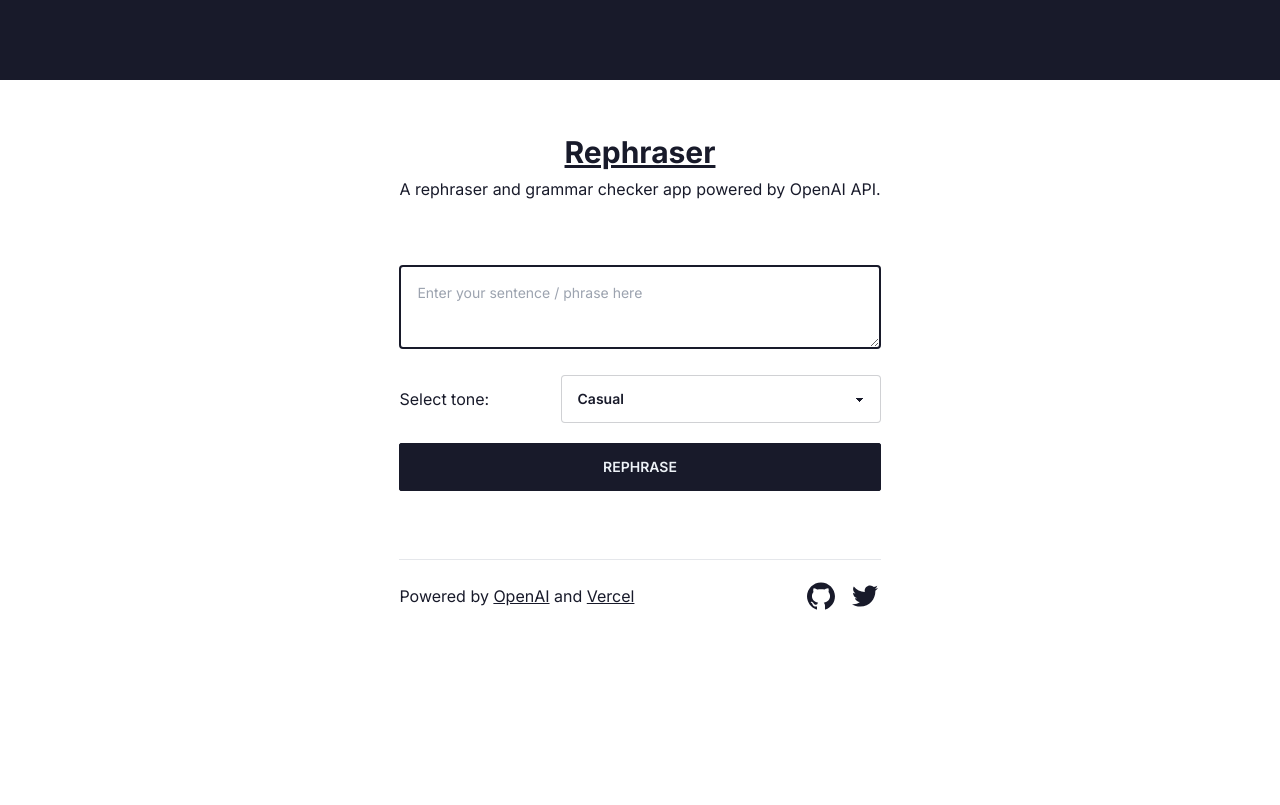
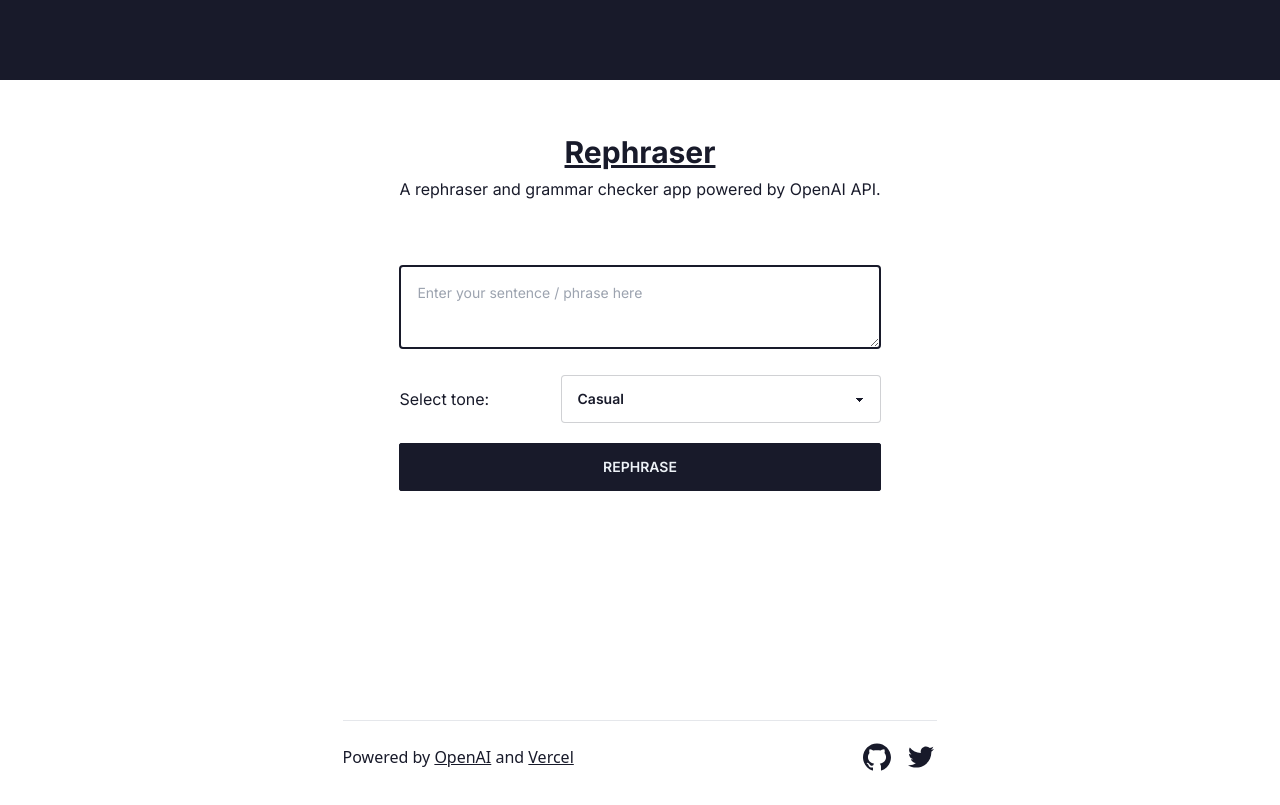
Before and after one commit to JohnPevien/rephraser, a Next.js app: page / in a window 1280 px wide. Built offline with nearby package versions, Linux system fonts and the light colour scheme.

Commit message:
make <main> fill the height

```diff
--- a/pages/index.tsx
+++ b/pages/index.tsx
@@ -133,8 +133,9 @@ export default function Home() {
   };
 
   return (
+    <>
       <main
-      className={`flex  flex-col items-center justify-start ${inter.className}`}
+        className={`flex  flex-col items-center min-h-[90vh] justify-start ${inter.className}`}
       >
         <Toaster
           position='top-center'
@@ -220,6 +221,9 @@ export default function Home() {
               )}
             </div>
           </div>
+        </div>
+      </main>
+      <footer className='container mx-auto max-w-prose'>
         <hr className='mb-5' />
         <div className='flex flex-row justify-between items-center mb-8'>
           <div>
@@ -259,7 +263,7 @@ export default function Home() {
             </a>
           </div>
         </div>
-      </div>
-    </main>
+      </footer>
+    </>
   );
 }
```
Lines whose indentation alone changed are shown as unchanged.
